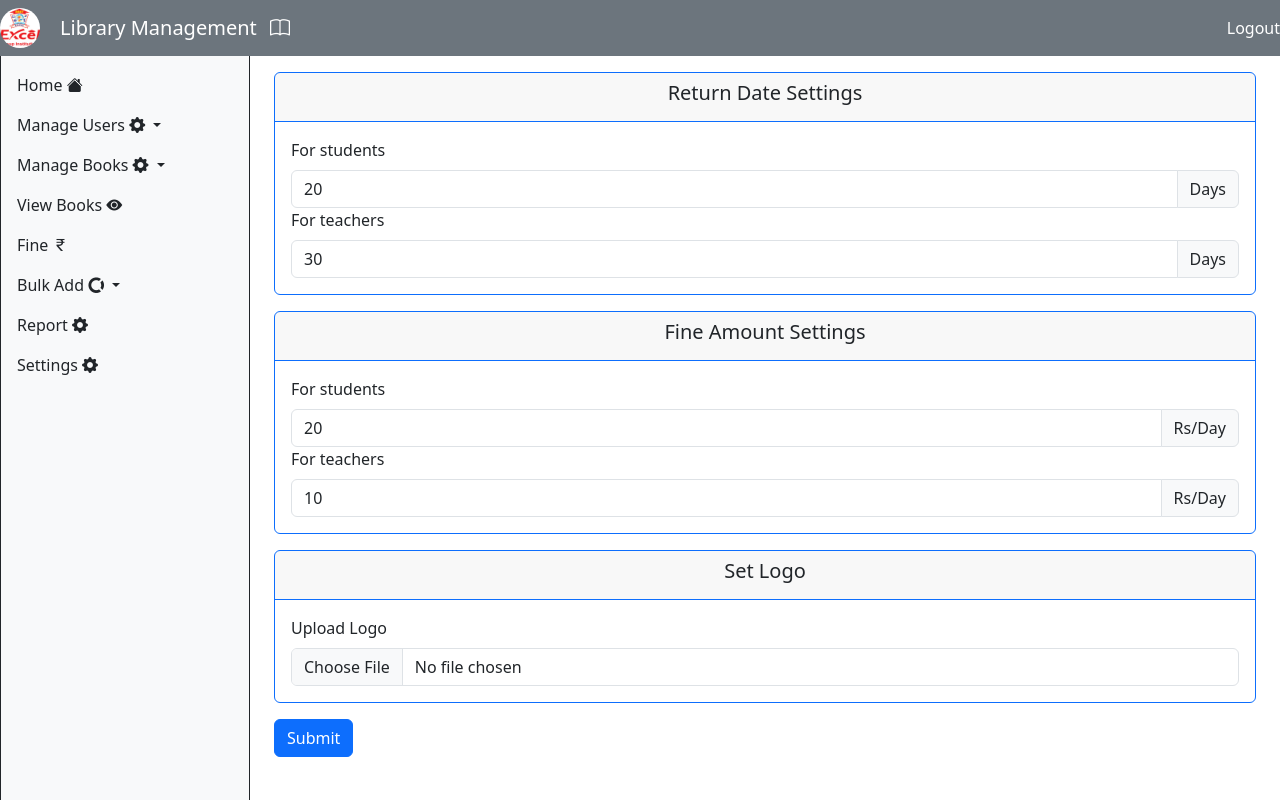
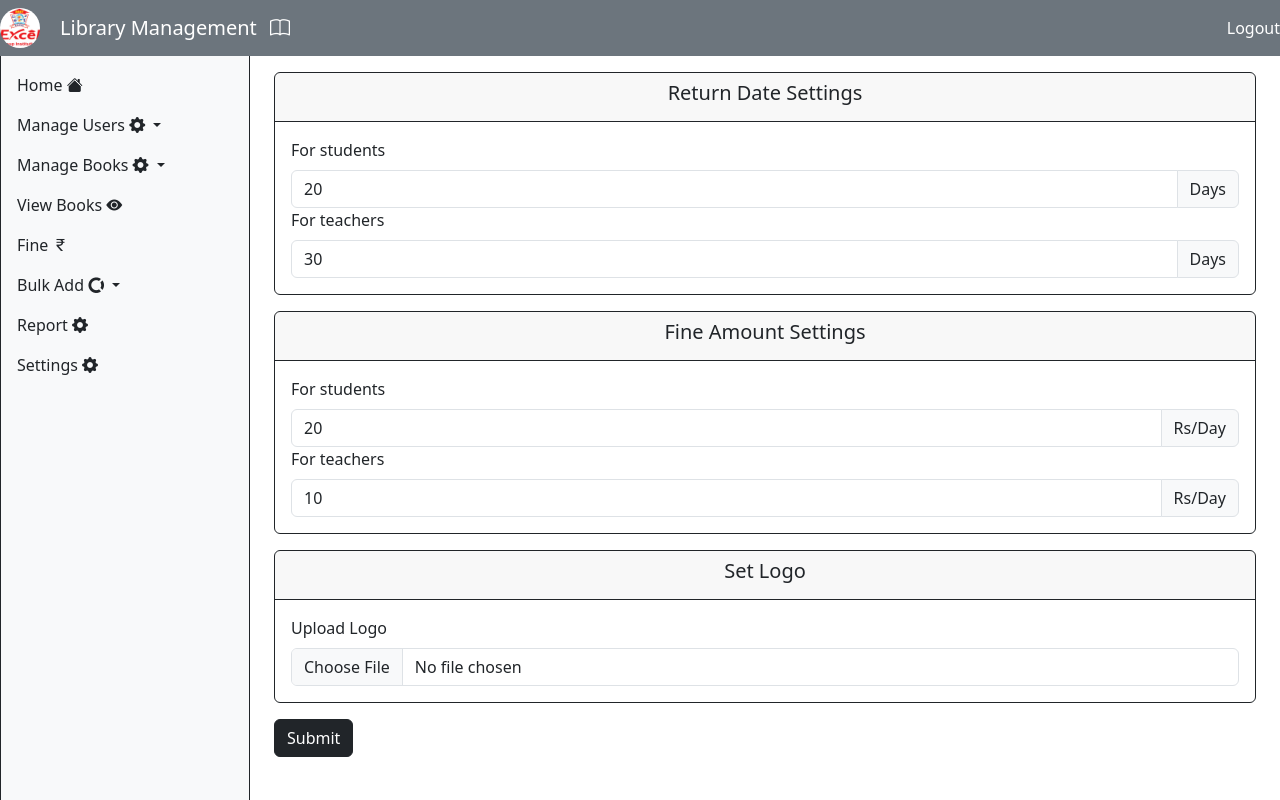
Before and after one commit to Lekhan11/Library_Manager, a Django app: page /settings in a window 1280 px wide. Run offline with Django 5.2, Linux system fonts and the light colour scheme; data comes from the database, SQL or seed files in the repository; both versions use the stored data as it was after the commit; some libraries are stand-ins or nearby versions.

Commit message:
theme changed to black and white

```diff
--- a/Library/templates/addbooks.html
+++ b/Library/templates/addbooks.html
@@ -3,10 +3,10 @@
 
 {% block content %}
 <div class="container mt-5">
-    <div class="card">
+    <div class="card border-dark">
         <div class="card-header d-flex justify-content-between align-items-center">
             <h3 class="text-center flex-grow-1">Add Book</h3>
-            <button type="button" class="btn btn-primary" data-bs-toggle="modal" data-bs-target="#addCategory">Add Category</button>
+            <button type="button" class="btn btn-dark" data-bs-toggle="modal" data-bs-target="#addCategory">Add Category</button>
         </div>
 
         <div class="card-body">
@@ -90,7 +90,7 @@
                 </div>
 
                 <!-- Submit Button -->
-                <button type="submit" class="btn btn-primary w-100">Add Book</button>
+                <button type="submit" class="btn btn-dark w-100">Add Book</button>
             </form>
         </div>
     </div>
--- a/Library/templates/addusers.html
+++ b/Library/templates/addusers.html
@@ -2,7 +2,7 @@
 {% block title %}Add Users{% endblock %}
 {% block content %}
 <div>
-  <div class="card border-primary" style="margin:10px;">
+  <div class="card border-dark" style="margin:10px;">
     <div class="card-header ">
       <h3 class="text-black text-center">ADD USERS</h3>
     </div>
@@ -82,7 +82,7 @@
         </div>
 
         <div class="d-flex justify-content-center m-2">
-          <button type="submit" class="btn btn-primary">Add User</button>
+          <button type="submit" class="btn btn-dark">Add User</button>
         </div>
       </form>
     </div>
--- a/Library/templates/base.html
+++ b/Library/templates/base.html
@@ -7,6 +7,7 @@
     {% bootstrap_css %}
     {% bootstrap_javascript %}
     <link rel="stylesheet" href="https://cdn.jsdelivr.net/npm/bootstrap-icons@1.11.3/font/bootstrap-icons.min.css">
+    {% block extra_head %}{% endblock %}
     <title>{% block title %}Library Management{% endblock %}</title>
 </head>
 <body class="d-flex flex-column" style="height: 100vh;">
--- a/Library/templates/bulkAdd.html
+++ b/Library/templates/bulkAdd.html
@@ -34,7 +34,7 @@ Mrs. Rao,TCH002,Mathematics</code></pre>
         </div>
     {% endif %}
 
-    <form method="post" enctype="multipart/form-data" class="border p-4 rounded bg-light">
+    <form method="post" enctype="multipart/form-data" class="border border-dark p-4 rounded bg-light">
         {% csrf_token %}
         <div class="mb-3">
             <label for="role" class="form-label">User Type</label>
--- a/Library/templates/bulkadd_books.html
+++ b/Library/templates/bulkadd_books.html
@@ -32,7 +32,7 @@ To Kill a Mockingbird,Harper Lee,9780061120084,J.B. Lippincott & Co.,1960,Fictio
     {% endif %}
 
     <!-- Upload Form -->
-    <form method="post" enctype="multipart/form-data" class="border p-4 rounded bg-light">
+    <form method="post" enctype="multipart/form-data" class="border border-dark p-4 rounded bg-light">
         {% csrf_token %}
         <div class="mb-3">
             <label for="csv_file" class="form-label">Upload CSV File</label>
--- a/Library/templates/fine.html
+++ b/Library/templates/fine.html
@@ -26,7 +26,7 @@
     </div>
 
     <div class="d-grid">
-      <button type="submit" class="btn btn-primary">Collect Fine</button>
+      <button type="submit" class="btn btn-dark w-25 m-auto">Collect Fine</button>
     </div>
   </form>
   {% load static %}
--- a/Library/templates/issue_books.html
+++ b/Library/templates/issue_books.html
@@ -40,7 +40,7 @@
                 <input type="date" class="form-control" id="due_date" name="due_date" readonly>
             </div>
 
-            <button type="submit" class="btn btn-primary">Issue Book</button>
+            <button type="submit" class="btn btn-dark">Issue Book</button>
         </form>
     </div>
 </div>
--- a/Library/templates/report.html
+++ b/Library/templates/report.html
@@ -33,7 +33,7 @@
         </select>
       </div>
       <div class="col-md-2 text-center">
-        <button type="submit" class="btn btn-primary w-100">
+        <button type="submit" class="btn btn-dark w-100">
           <i class="bi bi-funnel-fill me-1"></i> Filter
         </button>
       </div>
--- a/Library/templates/returnBook.html
+++ b/Library/templates/returnBook.html
@@ -59,7 +59,7 @@
         </select>
       </div>
       <div class="mb-3">
-        <button type="submit" class="btn btn-primary">Return</button>
+        <button type="submit" class="btn btn-dark">Return</button>
       </div>
     </form>
   </div>
--- a/Library/templates/settings.html
+++ b/Library/templates/settings.html
@@ -16,8 +16,8 @@
     {% endif %}
 
     <!-- Return Date Settings -->
-    <div class="card mb-3 border-primary">
-      <div class="card-header border-primary">
+    <div class="card mb-3 border-dark">
+      <div class="card-header border-dark">
         <h5 class="text-center">Return Date Settings</h5>
       </div>
       <div class="card-body">
@@ -36,8 +36,8 @@
     </div>
 
     <!-- Fine Amount Settings -->
-    <div class="card mb-3 border-primary">
-      <div class="card-header border-primary">
+    <div class="card mb-3 border-dark">
+      <div class="card-header border-dark">
         <h5 class="text-center">Fine Amount Settings</h5>
       </div>
       <div class="card-body">
@@ -56,8 +56,8 @@
     </div>
 
     <!-- Logo Upload -->
-    <div class="card mb-3 border-primary">
-      <div class="card-header border-primary">
+    <div class="card mb-3 border-dark">
+      <div class="card-header border-dark">
         <h5 class="text-center">Set Logo</h5>
       </div>
       <div class="card-body">
@@ -68,7 +68,7 @@
       </div>
     </div>
 
-    <button type="submit" class="btn btn-primary">Submit</button>
+    <button type="submit" class="btn btn-dark">Submit</button>
   </form>
 </div>
 
```
Also changed, not shown: db.sqlite3.
